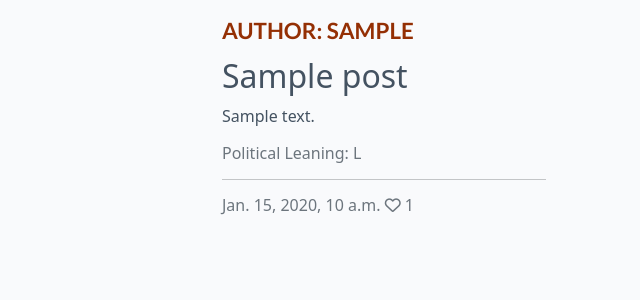
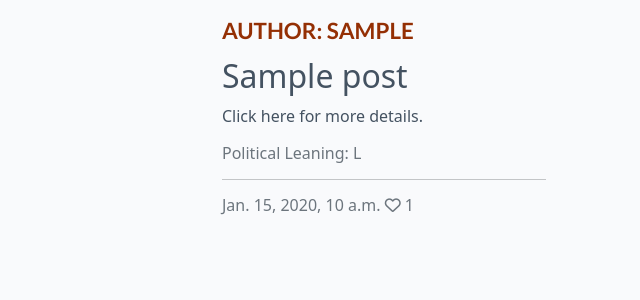
Before and after one commit to qburn93/balanced-news-app, a Django app: page / in a window 1280 px wide. Shown: the part 336-636 px from the top of the page, without its empty margins (256-896 px from the left). Run offline with Django 3.2, Linux system fonts and the light colour scheme; tables that the repository leaves empty hold one stand-in row (values such as "Sample post"); some libraries are stand-ins or nearby versions.

Commit message:
changed card text to informative click on main page post

```diff
--- a/templates/index.html
+++ b/templates/index.html
@@ -33,7 +33,7 @@
                             <p class="author">Author: {{ post.author }}</p>
                             <a href="{% url 'news_detail' post.slug  %}" class="post-link">
                                 <h2 class="card-title">{{ post.title }}</h2>
-                                <p class="card-text">{{ post.content|safe }}</p>
+                                <p class="card-text">Click here for more details.</p>
                                 <p class="card-text text-muted h6">Political Leaning: {{ post.political_view}}</p>
                             </a>
                             <hr>
```
